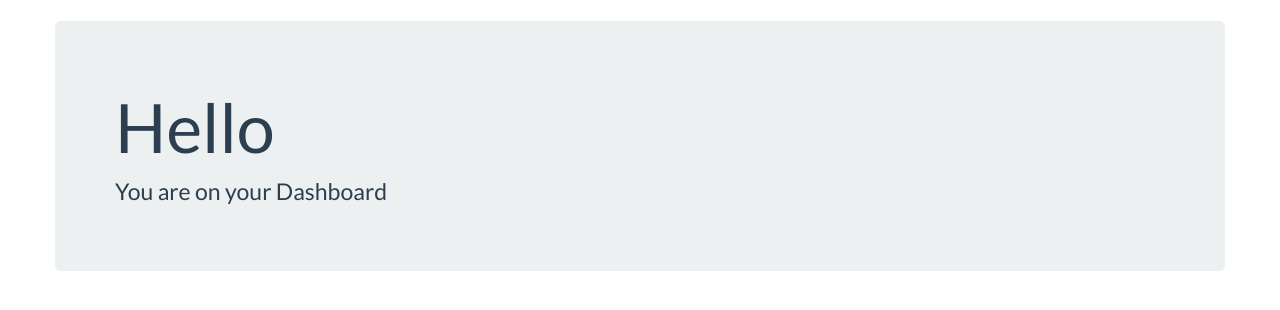
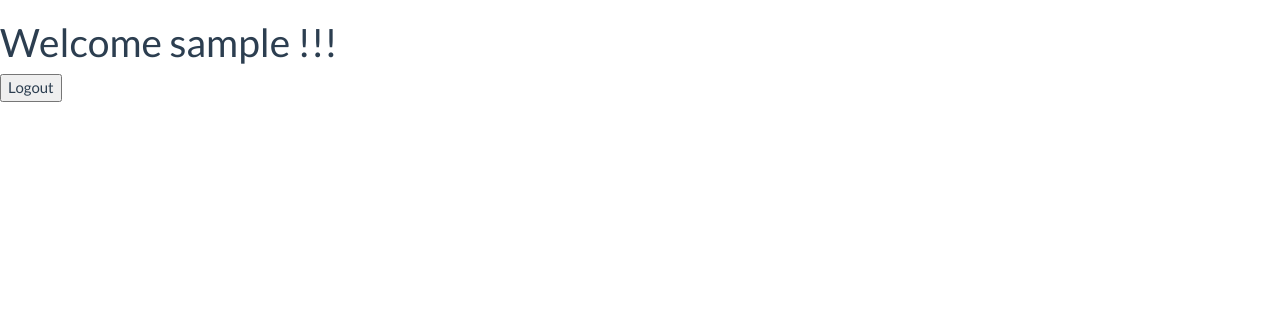
Before and after one commit to ingsoft-famaf/el-rejunte, a Django app: page /home/ in a window 1280 px wide. Shown: the part 60-370 px from the top of the page. Run offline with Django 3.2, Linux system fonts and the light colour scheme; the visitor is signed in with stand-in values (Sample User, id 1); some libraries are stand-ins or nearby versions.

Commit message:
Cambio de url al logiarse por /home

```diff
--- a/myproject/myproject/settings.py
+++ b/myproject/myproject/settings.py
@@ -69,7 +69,7 @@ TEMPLATES = [
 ]
 
 
-LOGIN_REDIRECT_URL = '/'
+LOGIN_REDIRECT_URL = '/home'
 
 
 WSGI_APPLICATION = 'myproject.wsgi.application'
--- a/myproject/templates/home.html
+++ b/myproject/templates/home.html
@@ -1,13 +1,6 @@
-{% extends 'base.html' %}
+{% extends "base.html" %}
 
 {% block content %}
-
-<div class="container">
-    <div class="row">
-        <div class="jumbotron">
-            <h1>Hello</h1>
-            <p>You are on your Dashboard</p>
-        </div>
-    </div>
-</div>
+    <h1> Welcome {{ user.username }} !!! </h1>
+    <button type="button" onclick="window.location.href='/logout/' ">Logout</button>
 {% endblock %}
```
